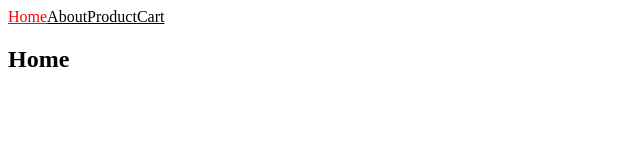
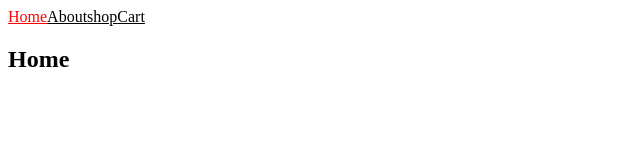
Before and after one commit to krish-mamtora/Frontend-Assignment3, a React (Vite) app: page / in a window 1280 px wide. Shown: the top 160 px of the page, without its empty margins (0-640 px from the left). Built offline with nearby package versions, Linux system fonts and the light colour scheme.

Commit message:
added routing with createbrowserrouter and navbar with NavLink

```diff
--- a/src/components/Navbar.tsx
+++ b/src/components/Navbar.tsx
@@ -22,12 +22,12 @@ export const  Navbar = () => {
             About
         </NavLink>
          <NavLink
-            to="/product"
+            to="/shop"
             style={({isActive})=>({
                 color : isActive?"Red" :"black"
             })}
         >
-            Product
+            shop
         </NavLink>
          <NavLink
             to="/cart"
--- /dev/null
+++ b/src/components/ProductCustomize.tsx
@@ -0,0 +1,15 @@
+import { useState } from 'react'
+import '../App.css'
+import {Navbar} from './Navbar'
+
+function ProductCustomize() {
+
+
+  return (
+    <>
+    <h2>ProductCustomize</h2>
+    </>
+  )
+}
+
+export default ProductCustomize
--- /dev/null
+++ b/src/components/ProductDetails.tsx
@@ -0,0 +1,21 @@
+import React, { useState } from 'react'
+import '../App.css'
+import {Navbar} from '../components/Navbar'
+import { Link, Outlet, useParams } from 'react-router-dom'
+
+function ProductDetails() {
+
+    const {productID} = useParams();
+
+  return (
+    <>
+   <div>
+     <h2>ProductDetails for {productID}</h2>
+        <Link to="customize">Customize Product</Link>
+        <Outlet></Outlet>
+   </div>
+    </>
+  )
+}
+
+export default ProductDetails
--- /dev/null
+++ b/src/components/ProductList.tsx
@@ -0,0 +1,16 @@
+import { useState } from 'react'
+import '../App.css'
+import {Navbar} from '../components/Navbar'
+
+function ProductList() {
+
+
+
+  return (
+    <>
+    <h2>ProductList</h2>
+    </>
+  )
+}
+
+export default ProductList
--- a/src/main.tsx
+++ b/src/main.tsx
@@ -4,11 +4,15 @@ import './index.css';
 import App from './App.tsx';
 import { createBrowserRouter, RouterProvider } from 'react-router-dom';
 import ErrorPage from './pages/ErrorPage.tsx';
-
 import Home from './pages/Home.tsx';
 import About from './pages/About.tsx';
-import Product from './pages/Product.tsx';
+import Products from './pages/Products.tsx';
 import Cart from './pages/Cart.tsx';
+import ProductList from './components/ProductList.tsx';
+import ProductDetails from './components/ProductDetails.tsx';
+import ProductCustomize from './components/ProductCustomize.tsx'
+import Shop from './pages/Shop.tsx';
+
 const router = createBrowserRouter([
   {
     path: "/",
@@ -17,12 +21,21 @@ const router = createBrowserRouter([
     children :
     [
       {index : true, element : <Home />},
-      {path :  "products", element : <Product />},
-      {path : "about", element:<About />},
-      {path : "product" , element : <Product/>},
       {path : "cart" , element : <Cart/>},
-
-    ]
+      {path : "about" , element : <About/>},
+      {path : "shop" , element : <Shop/>,
+        children : [
+            {   index :  true, element : <ProductList />} ,
+             {   path : "productID" , element : <ProductDetails/>,
+                children : [
+                  {
+                    path : "customize"  , element : <ProductCustomize/>,
+                  }
+                ]
+              },
+            ]
+          },
+      ]
   }
 ]);
 
--- a/src/pages/Product.tsx
+++ /dev/null
@@ -1,13 +0,0 @@
-import '../App.css'
-
-function Product() {
-
-
-  return (
-    <>
-    <h2>Product</h2>
-    </>
-  )
-}
-
-export default Product
--- /dev/null
+++ b/src/pages/Shop.tsx
@@ -0,0 +1,13 @@
+import '../App.css'
+
+function Shop() {
+
+
+  return (
+    <>
+    <h2>Shop</h2>
+    </>
+  )
+}
+
+export default Shop
```
